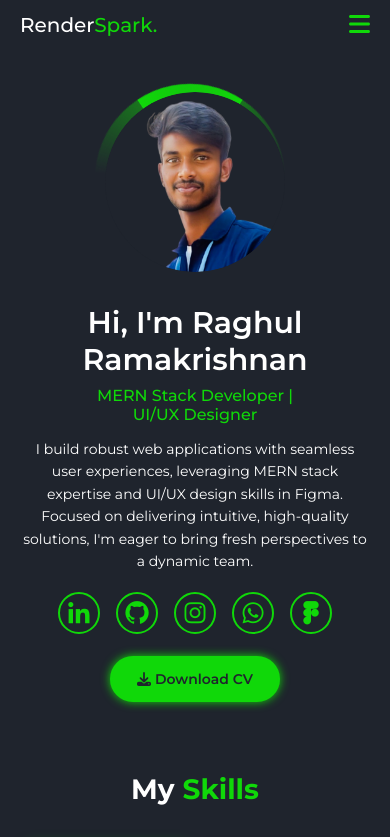
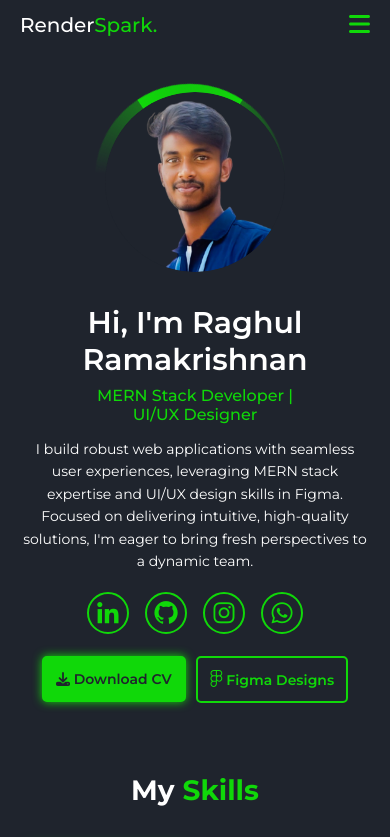
Before and after one commit to raghul1217/Portfolio-react-renderspark, a React (Vite) app: page / in a window 390 px wide. Shown: the top 837 px of the page. Built offline with nearby package versions, Linux system fonts and the light colour scheme.

Commit message:
added figma icon1

```diff
--- a/src/pages/Home1.jsx
+++ b/src/pages/Home1.jsx
@@ -1,6 +1,7 @@
 import React, { useState } from "react";
 import { FontAwesomeIcon } from "@fortawesome/react-fontawesome";
 import { faDownload } from "@fortawesome/free-solid-svg-icons";
+import { faFigma } from '@fortawesome/free-brands-svg-icons';
 import Header from "../components/Header";
 import profile2 from "../assets/profile2.png";
 import "boxicons/css/boxicons.min.css";
@@ -22,6 +23,8 @@ const Home1 = () => {
     <>
       <Header />
       <div className="home-content">
+
+
         <div className="home-left">
           <h1>Hi, I'm Raghul Ramakrishnan</h1>
           <h5>MERN Stack Developer | UI/UX Designer</h5>
@@ -31,6 +34,8 @@ const Home1 = () => {
             Focused on delivering intuitive, high-quality solutions, I'm eager
             to bring fresh perspectives to a dynamic team.
           </p>
+
+
           <div className="home-buttons">
             <div className="contact-icons">
               <div className="icon">
@@ -73,7 +78,7 @@ const Home1 = () => {
                   <i class="bx bxl-whatsapp"></i>
                 </a>
               </div>
-              <div className="icon">
+              {/* <div className="icon">
                 <a
                   href="https://www.figma.com/@renderspark"
                   target="_blank"
@@ -82,19 +87,21 @@ const Home1 = () => {
                 >
                   <i class="bx bxl-figma"></i>
                 </a>
-              </div>
+              </div> */}
             </div>
 
-            <div className="home-download-cv">
+            <div className="combine-homebtn">
+              <div className="home-download-cv">
               <button onClick={handleDownloadCV} className="download-btn">
                 <FontAwesomeIcon icon={faDownload} /> Download CV
               </button>
             </div>
-            {/* <div className="home-download-cv">
-              <button onClick={handleDownloadCV} className="download-btn">
-                <FontAwesomeIcon icon={faDownload} /> Download CV
+            <div className="home-download-cv">
+              <button onClick={handleDownloadCV} className="download-btn1">
+                <FontAwesomeIcon icon={faFigma} className="figma-icon"/> Figma Designs
               </button>
-            </div> */}
+            </div>
+            </div>
           </div>
         </div>
 
--- a/src/styles/home1.css
+++ b/src/styles/home1.css
@@ -55,12 +55,17 @@
     justify-content: left;
 }
 
+.combine-homebtn{
+    display: flex;
+    gap: 20px;
+}
+
 .download-btn {
     background: var(--optional);
     color: #1f242d;
     padding: 12px 30px;
     border: 2px solid var(--optional);
-    border-radius: 40px;
+    border-radius: 5px;
     box-shadow: 0 0 10px var(--optional);
     font-size: 16px;
     cursor: pointer;
@@ -73,6 +78,27 @@
     background: transparent;
     color: var(--optional);
     box-shadow: none;
+}
+
+.download-btn1 {
+    background: transparent;
+    color: var(--optional);
+    padding: 12px 30px;
+    border: 2px solid var(--optional);
+    border-radius: 5px;
+
+    font-size: 16px;
+    cursor: pointer;
+    font-weight: 600;
+    transition: .5s;
+    font-family: 'Montserrat', 'sans-serif';
+}
+
+.download-btn1:hover {
+    background: var(--optional);
+    color: #1f242d;
+    box-shadow: none;
+    box-shadow: 0 0 10px var(--optional);
 }
 
 .contact-icons {
@@ -152,6 +178,11 @@
     position: relative;
 }
 
+.figma-icon{
+    font-size: 17px;
+    font-weight: bold;
+}
+
 /* Responsive Styles */
 @media (max-width: 768px) {
     .home-content {
@@ -207,9 +238,21 @@
 
     .download-btn {
         font-size: 14px;
-        padding: 12px 25px;
-        border-radius: 40px;
+        padding: 12px 12px;
+        border-radius: 5px;
     }
+    .download-btn1 {
+        font-size: 14px;
+        padding: 12px 12px;
+        border-radius: 5px;
+    }
+
+    .combine-homebtn{
+    display: flex;
+    justify-content: center;
+    /* flex-direction: column; */
+    gap: 10px;
+}
 
     .img-box {
         width: 200px;
```
